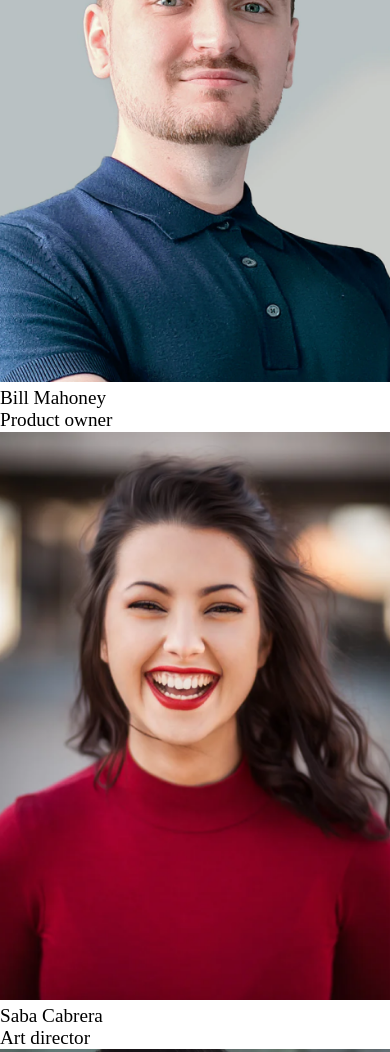
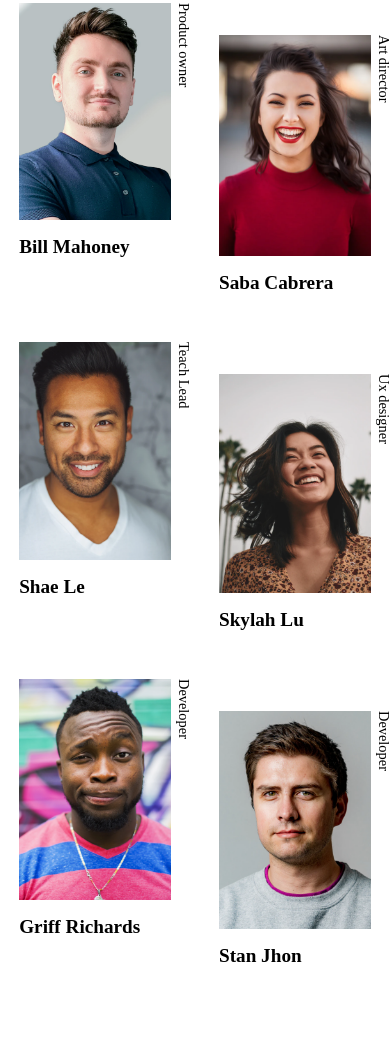
Before and after one commit to MFabri31/my-team-page, a plain HTML site: page index.html in a window 390 px wide. Shown: the part 320-1372 px from the top of the page. After the commit the page ends 1306 px from the top, so only its background shows below. Drawn offline with Linux system fonts and the light colour scheme.

Commit message:
styles for mobile devices

```diff
--- a/css/styles.css
+++ b/css/styles.css
@@ -1,8 +1,7 @@
-:root{
-    --bg-light:#fff;
-    --bg-dark:#000;
+:root {
+  --bg-light: #fff;
+  --bg-dark: #000;
 }
-
 
 /* --------------------
          BASE
@@ -20,33 +19,73 @@ html {
   margin: 0;
 }
 
-body{
+body {
   font-size: 1.2rem;
 }
 
-
-h1,h2,h3,h4,h4,h6{
+h1,
+h2,
+h3,
+h4,
+h4,
+h6 {
   margin: 0;
 }
 
-li{
+li {
   list-style: none;
 }
 
-a{
+a {
   text-decoration: none;
 }
 
-img{
+img {
   max-width: 100%;
 }
 
+.our-team {
+  padding: 0.5em;
+}
 
+.our-team__title,
+.our-team-texts {
+  margin: 3rem 0;
+}
 
+.our-team-texts__subtitle {
+  margin-bottom: 1rem;
+}
+
+.our-team-cards {
+  display: grid;
+  grid-template-columns: repeat(2, 1fr);
+  grid-gap: 3rem;
+  padding: 0.5em;
+}
+
+.our-team-cards figure:nth-child(even) {
+  margin-top: 2rem;
+}
+
+.our-team-cards__main-description {
+  display: flex;
+}
+
+.our-team-cards__description {
+  margin-left: 0.3rem;
+  font-size: 0.9rem;
+  writing-mode: vertical-lr;
+}
+
+.our-team-cards__text {
+  margin-top: 1rem;
+  font-weight: 600;
+}
 /* --------------------
         LAYOUT
 ----------------------*/
-.container{
+.container {
   max-width: 1200px;
   margin-right: auto;
   margin-right: auto;
--- a/index.html
+++ b/index.html
@@ -18,57 +18,96 @@
       rel="stylesheet"
     />
     <!-- normalize -css -->
-    <link rel="stylesheet" href="css/normalize.css">
+    <link rel="stylesheet" href="css/normalize.css" />
     <!-- custom-css -->
-    <link rel="stylesheet" href="css/styles.css">
+    <link rel="stylesheet" href="css/styles.css" />
     <title>Challenge | My page team</title>
   </head>
   <body>
-
-
     <main>
       <section class="our-team">
         <h1 class="our-team__title">The creative crew</h1>
         <div class="our-team-texts">
           <h2 class="our-team-texts__subtitle">Who we are</h2>
-          <p class="our-team-texts__paragraph">Whe are team of creatively diverse driven. Innovative individuals working in various locations from the world.</p>
+          <p class="our-team-texts__paragraph">
+            Whe are team of creatively diverse driven. Innovative individuals
+            working in various locations from the world.
+          </p>
         </div>
-
 
         <section class="our-team-cards">
           <figure class="our-team-cards__card">
-          <img src="/images/photo1.png" alt="#" class="our-team-cards__img">
-          <p class="our-team-cards__text">Bill Mahoney</p>
-          <figcaption class="our-team-cards__description">Product owner</figcaption>
+            <div class="our-team-cards__main-description">
+              <img
+                src="/images/photo1.png"
+                alt="#"
+                class="our-team-cards__img"
+              />
+              <p class="our-team-cards__description">Product owner</p>
+            </div>
+            <figcaption class="our-team-cards__text">Bill Mahoney</figcaption>
           </figure>
           <figure class="our-team-cards__card">
-          <img src="images/photo2.png" alt="#" class="our-team-cards__img">
-          <p class="our-team-cards__text">Saba Cabrera</p>
-          <figcaption class="our-team-cards__description">Art director</figcaption>
+            <div class="our-team-cards__main-description">
+              <img
+                src="images/photo2.png"
+                alt="#"
+                class="our-team-cards__img"
+              />
+              <p class="our-team-cards__description">Art director</p>
+            </div>
+
+            <figcaption class="our-team-cards__text">Saba Cabrera</figcaption>
+          </figure>
+
+          <figure class="our-team-cards__card">
+            <div class="our-team-cards__main-description">
+              <img
+                src="images/photo3.png"
+                alt="#"
+                class="our-team-cards__img"
+              />
+              <p class="our-team-cards__description">Teach Lead</p>
+            </div>
+
+            <figcaption class="our-team-cards__text">Shae Le</figcaption>
           </figure>
           <figure class="our-team-cards__card">
-          <img src="images/photo3.png" alt="#" class="our-team-cards__img">
-          <p class="our-team-cards__text">Shae Le</p>
-          <figcaption class="our-team-cards__description">Teach Lead</figcaption>
+            <div class="our-team-cards__main-description">
+              <img
+                src="images/photo4.png"
+                alt="#"
+                class="our-team-cards__img"
+              />
+              <p class="our-team-cards__description">Ux designer</p>
+            </div>
+
+            <figcaption class="our-team-cards__text">Skylah Lu</figcaption>
           </figure>
           <figure class="our-team-cards__card">
-          <img src="images/photo4.png" alt="#" class="our-team-cards__img">
-          <p class="our-team-cards__text">Skylah Lu</p>
-          <figcaption class="our-team-cards__description">Ux designer</figcaption>
+            <div class="our-team-cards__main-description">
+              <img
+                src="images/photo5.png"
+                alt="#"
+                class="our-team-cards__img"
+              />
+              <p class="our-team-cards__description">Developer</p>
+            </div>
+            <figcaption class="our-team-cards__text">Griff Richards</figcaption>
           </figure>
           <figure class="our-team-cards__card">
-          <img src="images/photo5.png" alt="#" class="our-team-cards__img">
-          <p class="our-team-cards__text">Griff Richards</p>
-          <figcaption class="our-team-cards__description">Developer</figcaption>
-        </figure>
-        <figure class="our-team-cards__card">
-          <img src="images/photo6.png" alt="#" class="our-team-cards__img">
-          <p class="our-team-cards__text">Stan Jhon</p>
-          <figcaption class="our-team-cards__description">Developer</figcaption>
+            <div class="our-team-cards__main-description">
+              <img
+                src="images/photo6.png"
+                alt="#"
+                class="our-team-cards__img"
+              />
+              <p class="our-team-cards__description">Developer</p>
+            </div>
+            <figcaption class="our-team-cards__text">Stan Jhon</figcaption>
           </figure>
         </section>
       </section>
     </main>
-
   </body>
 </html>
```
Lines whose indentation alone changed are shown as unchanged.
